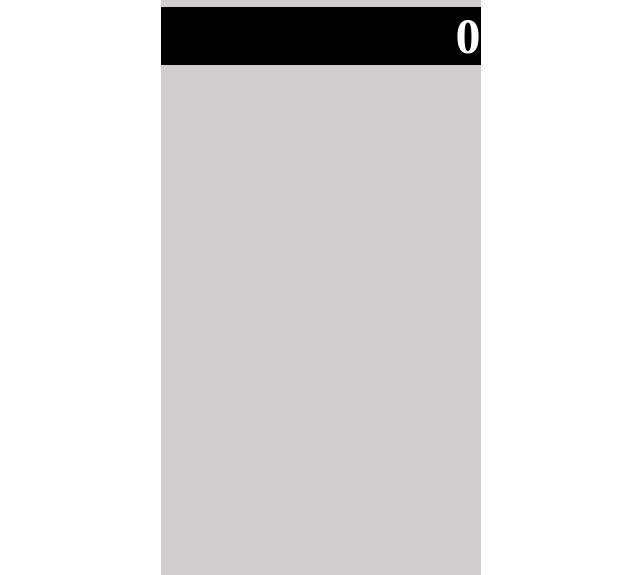
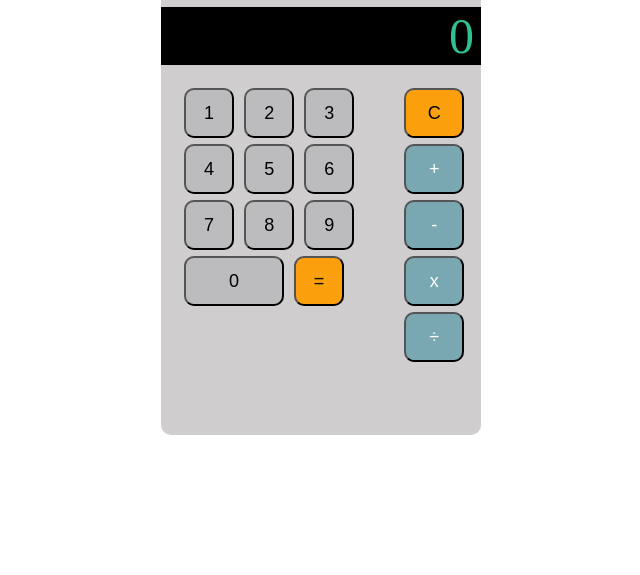
Before and after one commit to wmancaniello/htmlcss-simple-calculator, a plain HTML site: page index.html in a window 1280 px wide. Shown: the part 245-820 px from the top of the page, without its empty margins (351-991 px from the left). Drawn offline with Linux system fonts and the light colour scheme; a web font is replaced by a local one.

Commit message:
feat: finish project, any errors

```diff
--- a/css/style.css
+++ b/css/style.css
@@ -29,25 +29,66 @@
 .display{
     width: 25%;
     margin-left: 40%;
-    /* padding-bottom: 50px; */
-    /* debug */
     background-color: black;
     color: white;
 }
 
 .number-display{
-    font-weight: 700;
     font-size: 50px;
-    padding-left: 92%;
+    padding-left: 90%;
+    font-family: 'Seven Segment';
+    color: #30c18c;
 }
 
 .container{
     /* debug */
     width: 25%;
     margin-left: 40%;
-    padding-top: 10px;
-    padding-bottom: 500px;
-    /* colore e bordi */
+}
+
+.column{
+    width: 100%;
+    /* debug */
     background-color: #cfcdce;
+    padding-bottom: 50px;
+    border-bottom-left-radius: 10px;
+    border-bottom-right-radius: 10px;
+}
 
+.flex-container{
+    display: flex;
+    justify-content: space-around;
 }
+
+.numbers,
+.operations{
+    padding: 20px;
+}
+
+.item{
+    width: calc(100% / 3 - 10px);
+    height: 50px;
+    border-radius: 10px;
+    background-color: #bcbbbd;
+    font-size: large;
+    margin: 3px;
+}
+
+.operations .item {
+    width: 100%;
+}
+
+.white-text{
+    color: white;
+}
+
+.orange{
+    background-color: #fb9f0d;
+}
+ .turquoise{
+    background-color: #79a8b2;
+ }
+
+ .item.zero {
+    width: 100px;
+}
--- a/index.html
+++ b/index.html
@@ -5,9 +5,13 @@
     <meta name="viewport" content="width=device-width, initial-scale=1.0">
     <title>Calculator</title>
     <link rel="stylesheet" href="./css/style.css">
+    <link href="https://fonts.cdnfonts.com/css/seven-segment" rel="stylesheet">
 </head>
 
 <body>
+
+    <!-- HEADER - TOP CALCULATOR LOGO AND DISPLAY -->
+
     <header>
         <div class="top-calculator">
             <div class="logo-calculator">
@@ -19,10 +23,39 @@
         </div>
     </header>
 
+    <!-- MAIN - BODY NUMBER -->
+
     <main>
         <div class="container">
-            <div class="number-pad">
+            <div class="column">
+                <div class="flex-container">
+                    <div class="numbers">
 
+                        <button class="item">1</button>
+                        <button class="item">2</button>
+                        <button class="item">3</button>
+                        <button class="item">4</button>
+                        <button class="item">5</button>
+                        <button class="item">6</button>
+                        <button class="item">7</button>
+                        <button class="item">8</button>
+                        <button class="item">9</button>
+                        <button class="item zero">0</button>
+                        <button class="item orange">=</button>
+
+                    </div>
+
+                    <div class="operations">
+
+                        <button class="item orange">C</button>
+                        <button class="item turquoise white-text">+</button>
+                        <button class="item turquoise white-text">-</button>
+                        <button class="item turquoise white-text">x</button>
+                        <button class="item turquoise white-text">÷</button>
+
+                    </div>
+
+                </div>
             </div>
         </div>
     </main>
```
